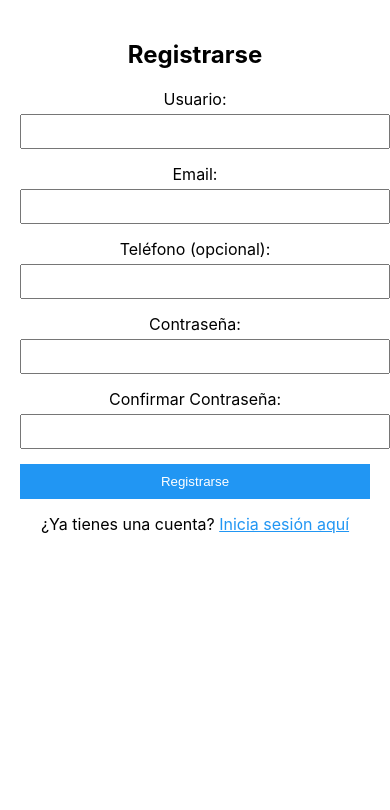
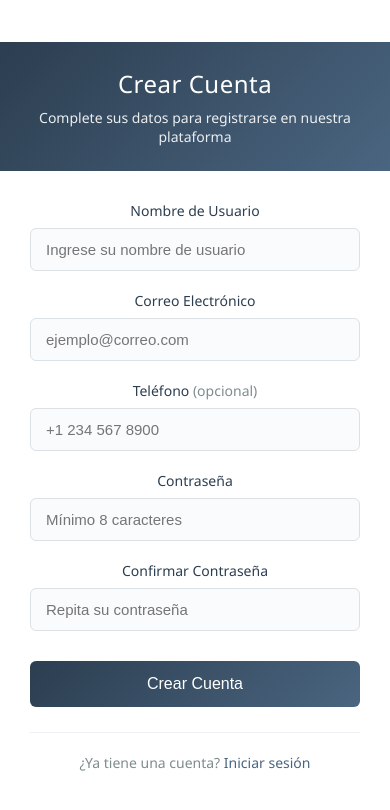
Before and after one commit to mauricio-isc/login, a React (Create React App) app in the folder frontend/: page /register in a window 390 px wide. Shown: the top 810 px of the page. Built offline with nearby package versions, Linux system fonts and the light colour scheme.

Commit message:
se establecieron disenos css

```diff
--- a/frontend/src/components/Login.tsx
+++ b/frontend/src/components/Login.tsx
@@ -1,7 +1,8 @@
 import React, { useState } from 'react';
 import { useAuth } from '../contexts/AuthContext';
 import { LoginCredentials } from '../types';
-import { Link } from 'react-router-dom';
+import { Link, useNavigate } from 'react-router-dom';
+import '../styles/FormalForm.css';
 
 const Login: React.FC = () => {
   const [credentials, setCredentials] = useState<LoginCredentials>({
@@ -12,6 +13,7 @@ const Login: React.FC = () => {
   const [isLoading, setIsLoading] = useState<boolean>(false);
 
   const { login } = useAuth();
+  const navigate = useNavigate();
 
   const handleSubmit = async (e: React.FormEvent) => {
     e.preventDefault();
@@ -20,8 +22,9 @@ const Login: React.FC = () => {
 
     try {
       await login(credentials);
+      navigate('/dashboard');
     } catch (err: any) {
-      setError(err.response?.data?.detail || 'Error al iniciar sesión');
+      setError(err.response?.data?.error || 'Error al iniciar sesión. Verifique sus credenciales.');
     } finally {
       setIsLoading(false);
     }
@@ -35,11 +38,17 @@ const Login: React.FC = () => {
   };
 
   return (
-    <div style={{ padding: '20px', maxWidth: '400px', margin: '0 auto' }}>
+    <div className="formal-container">
+      <div className="formal-form-wrapper">
+        <div className="formal-form-header">
           <h2>Iniciar Sesión</h2>
+          <p>Ingrese a su cuenta para acceder al sistema</p>
+        </div>
+
+        <div className="formal-form-body">
           <form onSubmit={handleSubmit}>
-        <div style={{ marginBottom: '15px' }}>
-          <label htmlFor="username">Usuario:</label>
+            <div className="formal-form-group">
+              <label htmlFor="username">Nombre de Usuario</label>
               <input
                 type="text"
                 id="username"
@@ -47,11 +56,13 @@ const Login: React.FC = () => {
                 value={credentials.username}
                 onChange={handleChange}
                 required
-            style={{ width: '100%', padding: '8px', marginTop: '5px' }}
+                className="formal-form-input"
+                placeholder="Ingrese su nombre de usuario"
               />
             </div>
-        <div style={{ marginBottom: '15px' }}>
-          <label htmlFor="password">Contraseña:</label>
+
+            <div className="formal-form-group">
+              <label htmlFor="password">Contraseña</label>
               <input
                 type="password"
                 id="password"
@@ -59,32 +70,34 @@ const Login: React.FC = () => {
                 value={credentials.password}
                 onChange={handleChange}
                 required
-            style={{ width: '100%', padding: '8px', marginTop: '5px' }}
+                className="formal-form-input"
+                placeholder="Ingrese su contraseña"
               />
             </div>
-        {error && <div style={{ color: 'red', marginBottom: '15px' }}>{error}</div>}
+
+            {error && (
+              <div className="formal-form-error" style={{textAlign: 'center', marginBottom: '15px'}}>
+                {error}
+              </div>
+            )}
+
             <button
               type="submit"
               disabled={isLoading}
-          style={{
-            width: '100%',
-            padding: '10px',
-            backgroundColor: '#4CAF50',
-            color: 'white',
-            border: 'none',
-            opacity: isLoading ? 0.7 : 1
-          }}
+              className="formal-form-button"
             >
               {isLoading ? 'Iniciando sesión...' : 'Iniciar Sesión'}
             </button>
 
-        <div style={{ textAlign: 'center', marginTop: '15px' }}>
-          <span>¿No tienes una cuenta?</span>
-          <Link to="/register" style={{ color: '#4CAF50' }}>
-            Registrate aqui
+            <div className="formal-form-footer">
+              ¿No tiene una cuenta?{' '}
+              <Link to="/register" className="formal-form-link">
+                Regístrese aquí
               </Link>
             </div>
           </form>
+        </div>
+      </div>
     </div>
   );
 };
--- a/frontend/src/components/Register.tsx
+++ b/frontend/src/components/Register.tsx
@@ -1,7 +1,8 @@
 import React, { useState } from 'react';
-import { useAuth } from '@/contexts/AuthContext';
-import { RegisterCredentials } from '@/types';
+import { useAuth } from '../contexts/AuthContext';
+import { RegisterCredentials } from '../types';
 import { Link, useNavigate } from 'react-router-dom';
+import '../styles/FormalForm.css';
 
 const Register: React.FC = () => {
   const [credentials, setCredentials] = useState<RegisterCredentials>({
@@ -24,7 +25,6 @@ const Register: React.FC = () => {
     setError('');
     setFieldErrors({});
 
-    // Validación básica del frontend
     if (credentials.password !== credentials.password2) {
       setFieldErrors({ password2: 'Las contraseñas no coinciden' });
       setIsLoading(false);
@@ -36,15 +36,14 @@ const Register: React.FC = () => {
       navigate('/dashboard');
     } catch (err: any) {
       if (err.response?.data) {
-        // Manejar errores de campo específicos
         const errors = err.response.data;
         if (typeof errors === 'object') {
           setFieldErrors(errors);
         } else {
-          setError('Error en el registro');
+          setError('Error en el registro. Por favor, intente nuevamente.');
         }
       } else {
-        setError('Error en el registro');
+        setError('Error de conexión. Por favor, intente nuevamente.');
       }
     } finally {
       setIsLoading(false);
@@ -57,21 +56,38 @@ const Register: React.FC = () => {
       [e.target.name]: e.target.value
     });
 
-    // Limpiar error del campo cuando el usuario empiece a escribir
     if (fieldErrors[e.target.name]) {
       setFieldErrors({
         ...fieldErrors,
         [e.target.name]: ''
       });
     }
+
+    if (e.target.name === 'password2' && credentials.password !== e.target.value) {
+      setFieldErrors({
+        ...fieldErrors,
+        password2: 'Las contraseñas no coinciden'
+      });
+    } else if (e.target.name === 'password2' && credentials.password === e.target.value) {
+      setFieldErrors({
+        ...fieldErrors,
+        password2: ''
+      });
+    }
   };
 
   return (
-    <div style={{ padding: '20px', maxWidth: '400px', margin: '0 auto' }}>
-      <h2>Registrarse</h2>
+    <div className="formal-container">
+      <div className="formal-form-wrapper">
+        <div className="formal-form-header">
+          <h2>Crear Cuenta</h2>
+          <p>Complete sus datos para registrarse en nuestra plataforma</p>
+        </div>
+
+        <div className="formal-form-body">
           <form onSubmit={handleSubmit}>
-        <div style={{ marginBottom: '15px' }}>
-          <label htmlFor="username">Usuario:</label>
+            <div className="formal-form-group">
+              <label htmlFor="username">Nombre de Usuario</label>
               <input
                 type="text"
                 id="username"
@@ -79,15 +95,16 @@ const Register: React.FC = () => {
                 value={credentials.username}
                 onChange={handleChange}
                 required
-            style={{ width: '100%', padding: '8px', marginTop: '5px' }}
+                className={fieldErrors.username ? "formal-form-input error" : "formal-form-input"}
+                placeholder="Ingrese su nombre de usuario"
               />
               {fieldErrors.username && (
-            <div style={{ color: 'red', fontSize: '14px' }}>{fieldErrors.username}</div>
+                <span className="formal-form-error">{fieldErrors.username}</span>
               )}
             </div>
 
-        <div style={{ marginBottom: '15px' }}>
-          <label htmlFor="email">Email:</label>
+            <div className="formal-form-group">
+              <label htmlFor="email">Correo Electrónico</label>
               <input
                 type="email"
                 id="email"
@@ -95,27 +112,29 @@ const Register: React.FC = () => {
                 value={credentials.email}
                 onChange={handleChange}
                 required
-            style={{ width: '100%', padding: '8px', marginTop: '5px' }}
+                className={fieldErrors.email ? "formal-form-input error" : "formal-form-input"}
+                placeholder="ejemplo@correo.com"
               />
               {fieldErrors.email && (
-            <div style={{ color: 'red', fontSize: '14px' }}>{fieldErrors.email}</div>
+                <span className="formal-form-error">{fieldErrors.email}</span>
               )}
             </div>
 
-        <div style={{ marginBottom: '15px' }}>
-          <label htmlFor="phone">Teléfono (opcional):</label>
+            <div className="formal-form-group">
+              <label htmlFor="phone">Teléfono <span style={{color: '#7f8c8d', fontWeight: 'normal'}}>(opcional)</span></label>
               <input
                 type="tel"
                 id="phone"
                 name="phone"
                 value={credentials.phone}
                 onChange={handleChange}
-            style={{ width: '100%', padding: '8px', marginTop: '5px' }}
+                className="formal-form-input"
+                placeholder="+1 234 567 8900"
               />
             </div>
 
-        <div style={{ marginBottom: '15px' }}>
-          <label htmlFor="password">Contraseña:</label>
+            <div className="formal-form-group">
+              <label htmlFor="password">Contraseña</label>
               <input
                 type="password"
                 id="password"
@@ -123,15 +142,16 @@ const Register: React.FC = () => {
                 value={credentials.password}
                 onChange={handleChange}
                 required
-            style={{ width: '100%', padding: '8px', marginTop: '5px' }}
+                className={fieldErrors.password ? "formal-form-input error" : "formal-form-input"}
+                placeholder="Mínimo 8 caracteres"
               />
               {fieldErrors.password && (
-            <div style={{ color: 'red', fontSize: '14px' }}>{fieldErrors.password}</div>
+                <span className="formal-form-error">{fieldErrors.password}</span>
               )}
             </div>
 
-        <div style={{ marginBottom: '15px' }}>
-          <label htmlFor="password2">Confirmar Contraseña:</label>
+            <div className="formal-form-group">
+              <label htmlFor="password2">Confirmar Contraseña</label>
               <input
                 type="password"
                 id="password2"
@@ -139,38 +159,37 @@ const Register: React.FC = () => {
                 value={credentials.password2}
                 onChange={handleChange}
                 required
-            style={{ width: '100%', padding: '8px', marginTop: '5px' }}
+                className={fieldErrors.password2 ? "formal-form-input error" : "formal-form-input"}
+                placeholder="Repita su contraseña"
               />
               {fieldErrors.password2 && (
-            <div style={{ color: 'red', fontSize: '14px' }}>{fieldErrors.password2}</div>
+                <span className="formal-form-error">{fieldErrors.password2}</span>
               )}
             </div>
 
-        {error && <div style={{ color: 'red', marginBottom: '15px' }}>{error}</div>}
+            {error && (
+              <div className="formal-form-error" style={{textAlign: 'center', marginBottom: '15px'}}>
+                {error}
+              </div>
+            )}
 
             <button
               type="submit"
               disabled={isLoading}
-          style={{
-            width: '100%',
-            padding: '10px',
-            backgroundColor: '#2196F3',
-            color: 'white',
-            border: 'none',
-            opacity: isLoading ? 0.7 : 1,
-            marginBottom: '15px'
-          }}
+              className="formal-form-button"
             >
-          {isLoading ? 'Creando cuenta...' : 'Registrarse'}
+              {isLoading ? 'Creando cuenta...' : 'Crear Cuenta'}
             </button>
 
-        <div style={{ textAlign: 'center' }}>
-          <span>¿Ya tienes una cuenta? </span>
-          <Link to="/login" style={{ color: '#2196F3' }}>
-            Inicia sesión aquí
+            <div className="formal-form-footer">
+              ¿Ya tiene una cuenta?{' '}
+              <Link to="/login" className="formal-form-link">
+                Iniciar sesión
               </Link>
             </div>
           </form>
+        </div>
+      </div>
     </div>
   );
 };
--- a/frontend/src/styles/FormalForm.css
+++ b/frontend/src/styles/FormalForm.css
@@ -0,0 +1,154 @@
+.formal-container {
+    min-height: 100vh;
+    display: flex;
+    align-items: center;
+    justify-content: center;
+    background: linear-gradient(135deg, #f5f7fa 0%, #c3cfe2 100%);
+    padding: 20px;
+    font-family: 'Segoe UI', 'Segoe UI', Tahoma, Geneva, Verdana, sans-serif;
+}
+
+.formal-form-wrapper{
+    width: 100%;
+    max-width: 450px;
+    background: white;
+    border-radius: 12px;
+    box-shadow: 0 180px 30px rgba(0, 0 , 0, 0.1);
+    overflow: hidden;
+}
+
+.formal-form-header{
+    background: linear-gradient(135deg, #2c3e50 0%, #4a6580 100%);
+    color: white;
+    padding: 25px 30px;
+    text-align: center;
+}
+
+.formal-form-header h2{
+    margin: 0;
+    font-weight: 500;
+    font-size: 24px;
+    letter-spacing: 0.5px;
+}
+
+.formal-form-header p{
+    margin: 8px 0 0;
+    opacity: 0.9;
+    font-size: 14px;
+}
+
+.formal-form-body{
+    padding: 30px;
+}
+
+.formal-form-group{
+    margin-bottom: 20px;
+}
+
+.formal-form-group label{
+    display: block;
+    margin-bottom: 8px;
+    font-weight: 500;
+    color: #2c3e50;
+    font-size: 14px;
+}
+
+.formal-form-input{
+    width: 100%;
+    padding: 12px 15px;
+    border: 1px solid #dce1e6;
+    border-radius: 6px;
+    font-size: 15px;
+    transition: all 0.3s ease;
+    box-sizing: border-box;
+    background-color: #fafbfc;
+}
+
+.formal-form-input:focus{
+    outline: none;
+    border-color: #4a6580;
+    box-shadow: 0 0 0 3px rgba(74, 101, 128, 0.2);
+    background-color: white;
+}
+
+.formal-form-input.error{
+    border-color: #e74c3c;
+}
+
+.formal-form-error{
+    color: #e74c3c;
+    font-size: 13px;
+    margin-top: 5px;
+    display: block;
+}
+
+.formal-form-button{
+    width: 100%;
+    padding: 14px;
+    background: linear-gradient(135deg, #2c3e50 0%, #4a6580 100%);
+    color: white;
+    border: none;
+    border-radius: 6px;
+    font-size: 16px;
+    font-weight: 500;
+    cursor: pointer;
+    transition: all 0.3s ease;
+    margin-top: 10px;
+}
+
+.formal-form-button:hover{
+    background: linear-gradient(135deg, #243342 0%, #3a546c 100%);
+    transform: translateY(-2px);
+    box-shadow: 0 5px 15px rgba(0, 0, 0, 0.1);
+}
+
+.formal-form-button:disabled{
+    background: #bdc3c7;
+    cursor: not-allowed;
+    transform: none;
+    box-shadow: none;
+}
+
+.formal-form-footer{
+    text-align: center;
+    margin-top: 25px;
+    padding-top: 20px;
+    border-top: 1px solid #eef1f5;
+    color: #7f8c8d;
+    font-size: 14px;
+}
+
+.formal-form-link{
+    color: #4a6580;
+    text-decoration: none;
+    font-weight: 500;
+    transition: color 0.2 ease;
+}
+
+
+.formal-form-link:hover {
+  color: #2c3e50;
+  text-decoration: underline;
+}
+
+/*ANIMACIONES */
+
+@keyframes fadeIn {
+    from { opacity: 0; transform: translateY(10px); }
+    to {opacity: 1; transform: translateY(0);}
+}
+.formal-form-wrapper{
+    animation: fadeIn 0.5s ease-out;
+}
+
+@media (max-width: 480px){
+    .formal-form-wrapper{
+        border-radius: 0;
+        box-shadow: none;
+    }
+
+    .formal-container{
+        padding: 0;
+        background: white;
+    }
+}
```
Also changed, not shown: frontend/src/styles/Dashboard.css (added, +85 -0 lines). Lines whose indentation alone changed are shown as unchanged.
